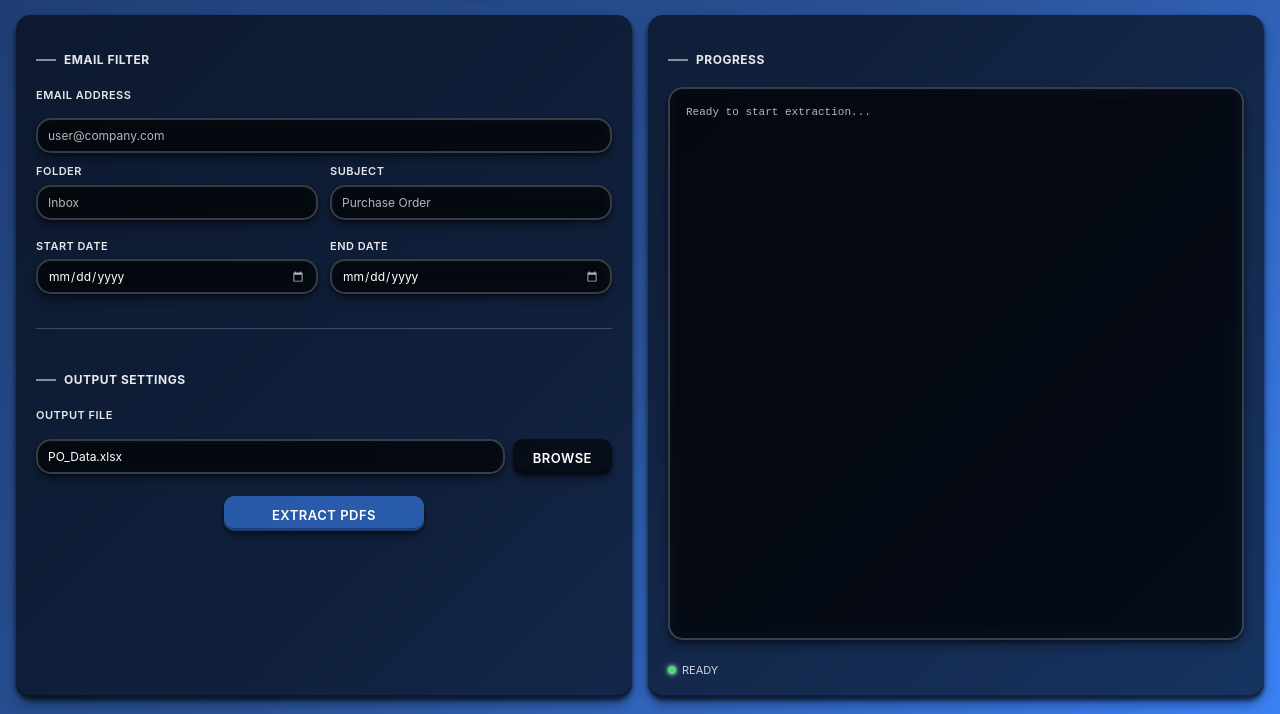
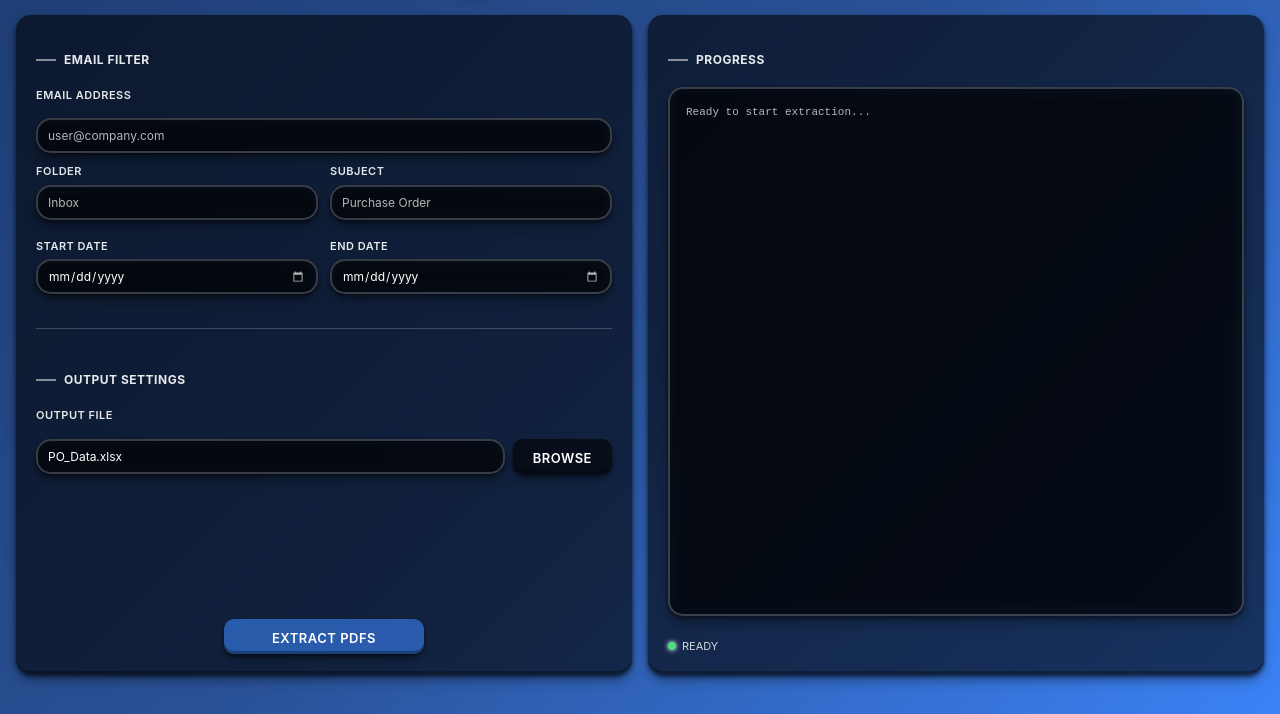
Before and after one commit to 2Fast2Furichous/pdf_extractor_from_outlook_to_purchase_order, a plain HTML site: page src/web/index.html in a window 1280 px wide. Shown: the part 86-800 px from the top of the page. Drawn offline with nearby package versions, Linux system fonts and the light colour scheme; files whose address does not match are found by name.

Commit message:
Fixed extraction button placement and added scrollable logs.

```diff
--- a/src/web/index.html
+++ b/src/web/index.html
@@ -35,11 +35,19 @@
 			max-width: 1200px;
 			margin: 0 auto;
 			width: 100%;
-			height: 100%;
+			height: calc(100vh - 3rem);
+			/* More space for shadows */
+			min-height: 620px;
+			/* Increased to ensure button is always visible */
 			display: grid;
-			grid-template-rows: auto 1fr;
+			grid-template-rows: auto minmax(0, 1fr);
+			/* Key: minmax prevents overflow */
 			gap: 1rem;
 			transform-style: preserve-3d;
+			overflow: visible;
+			/* Allow shadows to show */
+			padding-bottom: 0.5rem;
+			/* Extra padding for bottom shadows */
 		}
 
 		/* Header */
@@ -69,7 +77,11 @@
 			display: grid;
 			grid-template-columns: 1fr 1fr;
 			gap: 1rem;
-			min-height: 0;
+			min-height: 520px;
+			/* Increased to ensure button area is always visible */
+			height: 100%;
+			overflow: visible;
+			/* Changed from hidden to visible for shadows */
 		}
 
 		/* Glassy Form Card */
@@ -81,7 +93,8 @@
 			padding: 20px;
 			background: rgba(0, 0, 0, 0.6);
 			border-radius: 15px;
-			overflow: visible;
+			overflow: hidden;
+			/* Hide overflow to prevent content escape */
 			perspective: 1000px;
 			transform-style: preserve-3d;
 			transform: translateZ(0);
@@ -94,6 +107,24 @@
 			animation: form-animation 0.5s ease-in-out;
 			position: relative;
 			z-index: 1;
+			min-height: 480px;
+			/* Increased to ensure button always fits */
+			max-height: 100%;
+		}
+
+		/* Special handling for left form to ensure button area */
+		.form:first-child {
+			padding-bottom: 80px;
+			/* Extra padding to ensure button space */
+		}
+
+		/* Position the button area absolutely at bottom of left card */
+		.form:first-child .text-center.mt-3 {
+			position: absolute;
+			bottom: 20px;
+			left: 20px;
+			right: 20px;
+			margin-top: 0 !important;
 		}
 
 		.form:hover {
@@ -240,11 +271,44 @@
 			backdrop-filter: blur(8px);
 			padding: 1rem;
 			flex: 1;
-			overflow: hidden;
+			overflow-y: auto;
+			overflow-x: hidden;
 			box-shadow:
 				0px 2px 4px rgba(0, 0, 0, 0.5),
 				0px 7px 13px rgba(0, 0, 0, 0.3),
 				inset 0px -3px 0px rgba(0, 0, 0, 0.2);
+			position: relative;
+			min-height: 0;
+			/* Critical: allows flex item to shrink */
+		}
+
+		/* Custom scrollbar styling */
+		.progress-log::-webkit-scrollbar {
+			width: 8px;
+		}
+
+		.progress-log::-webkit-scrollbar-track {
+			background: rgba(0, 0, 0, 0.3);
+			border-radius: 10px;
+		}
+
+		.progress-log::-webkit-scrollbar-thumb {
+			background: rgba(59, 130, 246, 0.5);
+			border-radius: 10px;
+			transition: background 0.3s;
+		}
+
+		.progress-log::-webkit-scrollbar-thumb:hover {
+			background: rgba(59, 130, 246, 0.7);
+		}
+
+		/* Ensure the right form column doesn't overflow */
+		.form.progress-column {
+			overflow: hidden;
+			display: flex;
+			flex-direction: column;
+			min-height: 480px;
+			/* Match left card minimum height */
 		}
 
 		/* Progress bar */
@@ -504,7 +568,7 @@
 			</form>
 
 			<!-- Right Column - Progress -->
-			<div class="form">
+			<div class="form progress-column">
 				<div class="section-heading">
 					<div style="width: 20px; height: 2px; background: rgba(255, 255, 255, 0.5);"></div>
 					PROGRESS
@@ -669,6 +733,12 @@
 			while (lines.length > MAX_LOG_LINES) {
 				logDiv.removeChild(lines[0]);
 			}
+
+			// Auto-scroll to bottom to show latest log entry
+			const progressLogContainer = document.querySelector('.progress-log');
+			if (progressLogContainer) {
+				progressLogContainer.scrollTop = progressLogContainer.scrollHeight;
+			}
 		}
 
 		// Update status
```
Also changed, not shown: 1 other file.
